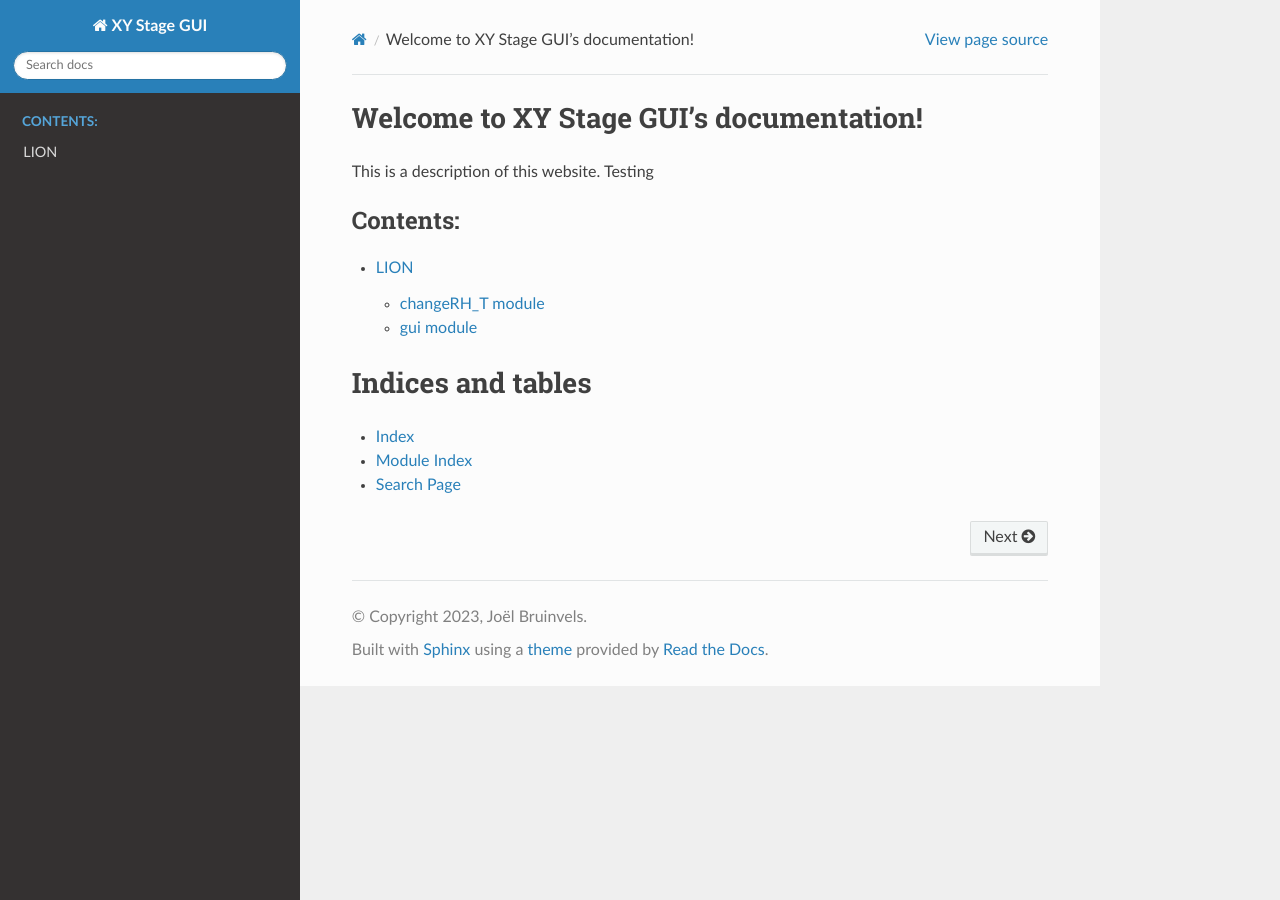
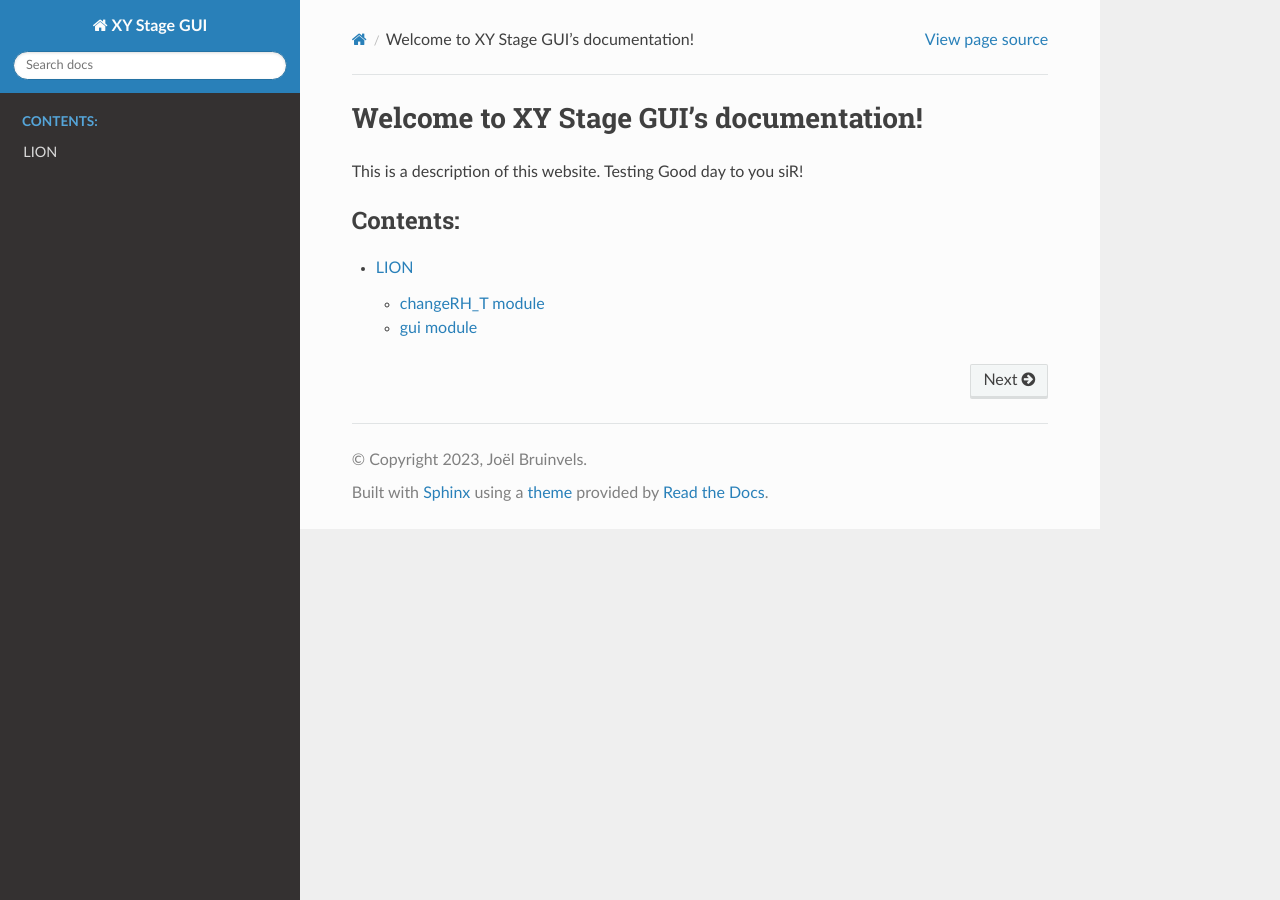
Before and after one commit to Drellzie/documentation-example, a Sphinx documentation site: the page built from doc/index.rst, in a window 1280 px wide. Built offline with Sphinx 7.4.7 and the Read the Docs theme 2.0.0, drawn with Linux system fonts in a browser that asks for light colours; pages that are not in the unit, such as notebooks, are missing from menus.

Commit message:
Update index.rst

```diff
--- a/doc/index.rst
+++ b/doc/index.rst
@@ -6,7 +6,7 @@
 Welcome to XY Stage GUI's documentation!
 ========================================
 
-This is a description of this website. Testing
+This is a description of this website. Testing Good day to you siR!
 
 .. toctree::
    :maxdepth: 3
@@ -14,12 +14,3 @@ This is a description of this website. Testing
 
    summary
    modules.rst
-
-
-
-Indices and tables
-==================
-
-* :ref:`genindex`
-* :ref:`modindex`
-* :ref:`search`
```
